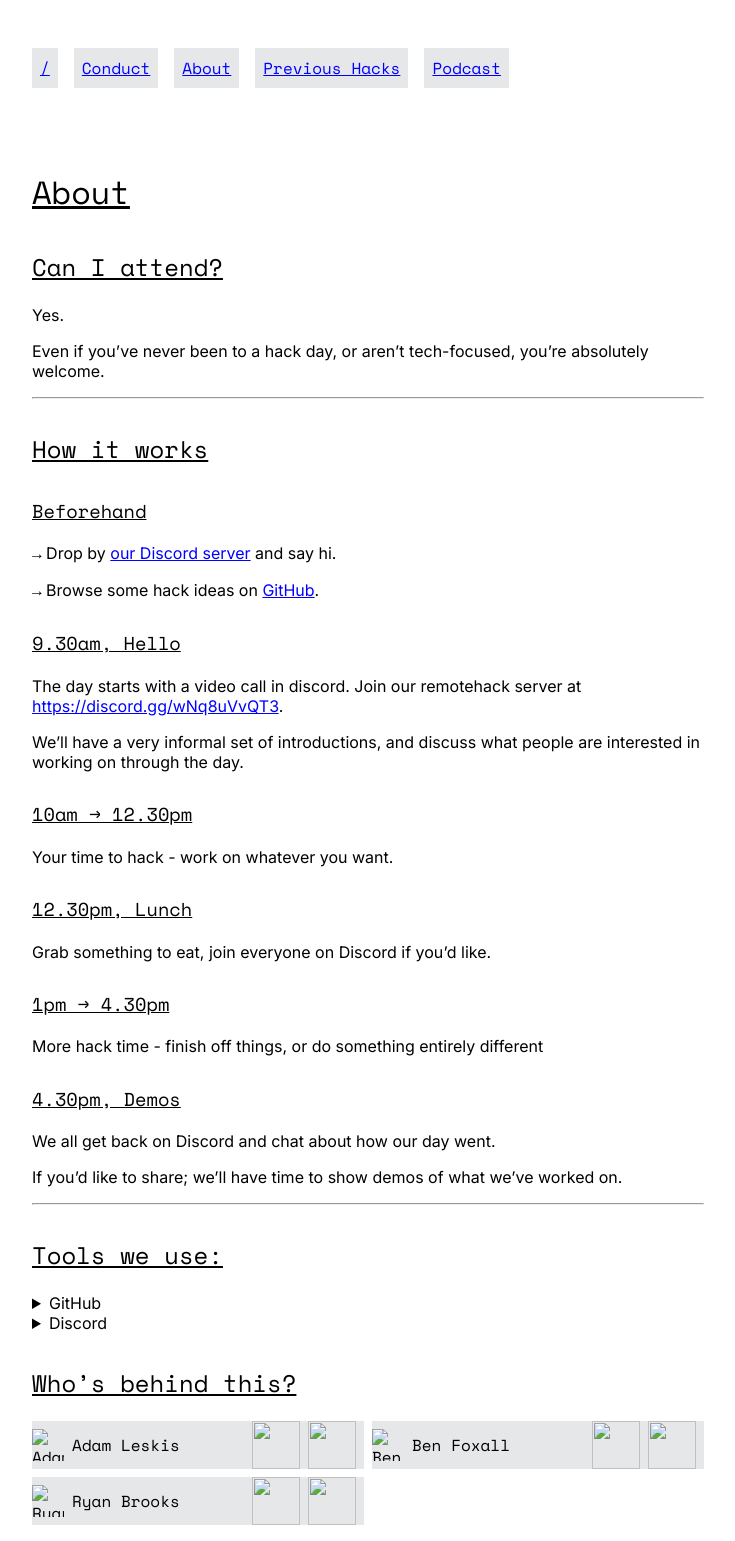
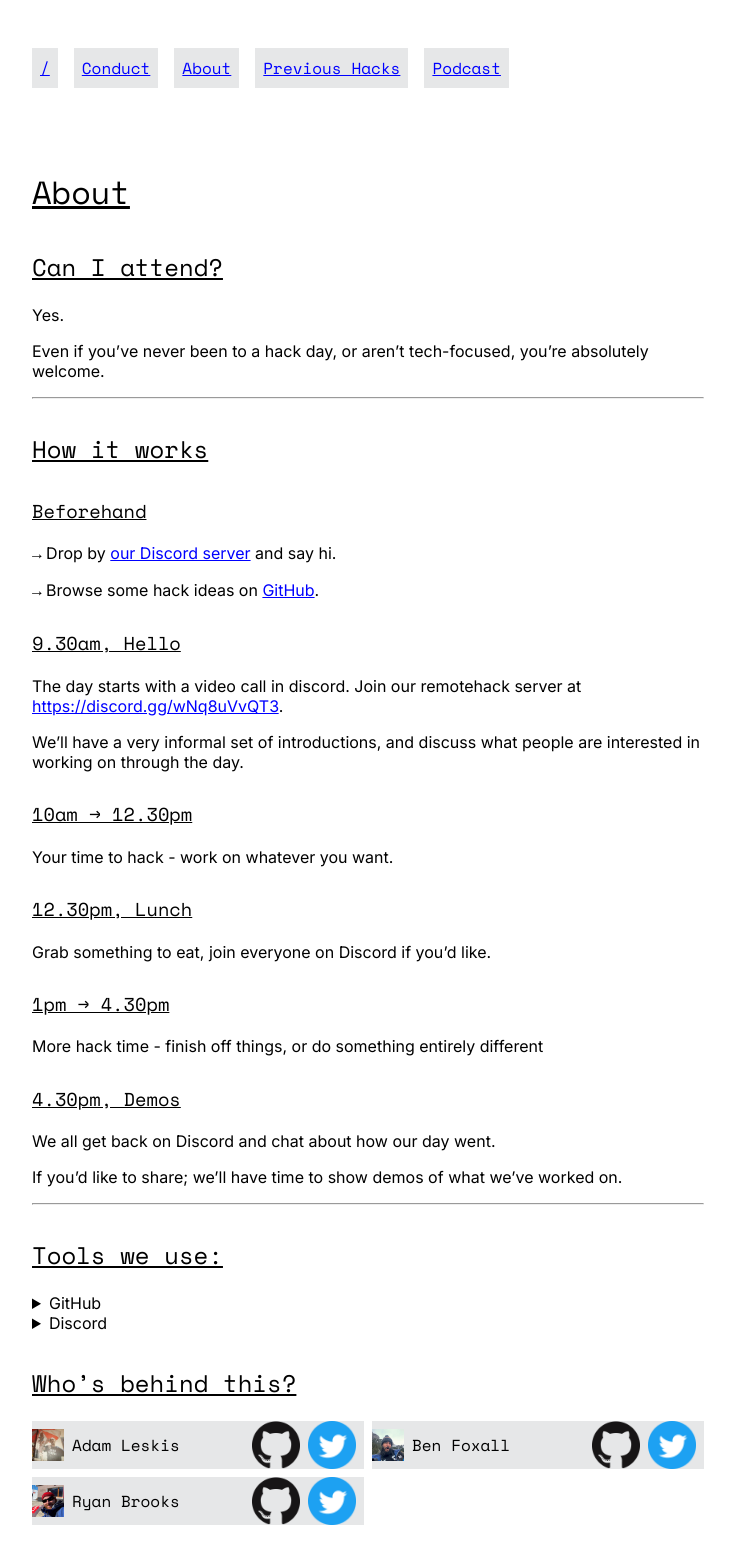
Before and after one commit to remotehack/remotehack.github.io, a Jekyll site: the page built from pages/about.md, in a window 1280 px wide. Shown: the whole page, without its empty margins (272-1007 px from the left). Built offline with Jekyll 4.4.1, drawn with Linux system fonts in a browser that asks for light colours.

Commit message:
Fix broken hat section on /about/

```diff
--- a/pages/about.md
+++ b/pages/about.md
@@ -71,44 +71,44 @@ If you'd like to share; we'll have time to show demos of what we've worked on.
 
 <ul class="🎩">
   <li>
-    <img src="images/AdamAndHat-small.jpg" alt="Adam Leskis wearing a hat">
+    <img src="{{ 'images/AdamAndHat-small.jpg' | absolute_url }}" alt="Adam Leskis wearing a hat">
     <span>Adam Leskis</span>
 
     <a href="https://github.com/lpmi-13/" class="📣" aria-label="Adam on Github">
-      <img class="gh" src="./images/gh.png" alt="" width="16" height="16" />
+      <img class="gh" src="{{ 'images/gh.png' | absolute_url }}" alt="" width="16" height="16" />
       <span class="sr-only">Adam on GitHub</span>
     </a>
     <a href="https://twitter.com/BaronVonLeskis" class="📣" aria-label="Adam on Twitter">
-      <img src="./images/tw.png" alt="" width="16" height="16" />
+      <img src="{{ 'images/tw.png' | absolute_url }}" alt="" width="16" height="16" />
       <span class="sr-only">Adam on twitter</span>
     </a>
 
   </li>
 
   <li>
-    <img src="images/BenPlusHat-small.jpg" alt="Ben Foxall wearing a hat">
+    <img src="{{ 'images/BenPlusHat-small.jpg' | absolute_url }}" alt="Ben Foxall wearing a hat">
     <span>Ben Foxall</span>
 
     <a href="https://github.com/benfoxall/" class="📣" aria-label="Ben on Github">
-      <img class="gh" src="./images/gh.png" alt="" width="16" height="16" />
+      <img class="gh" src="{{ 'images/gh.png' | absolute_url }}" alt="" width="16" height="16" />
       <span class="sr-only">Ben on GitHub</span>
     </a>
     <a href="https://twitter.com/benjaminbenben" class="📣" aria-label="Ben on Twitter">
-      <img src="./images/tw.png" alt="" width="16" height="16" />
+      <img src="{{ 'images/tw.png' | absolute_url }}" alt="" width="16" height="16" />
       <span class="sr-only">Ben on twitter</span>
     </a>
 
   </li>
 
   <li>
-    <img src="images/RyanAlsoWithAHat-small.jpg" alt="Ryan Brooks, also wearing a hat">
+    <img src="{{ 'images/RyanAlsoWithAHat-small.jpg' | absolute_url }}" alt="Ryan Brooks, also wearing a hat">
     <span>Ryan Brooks</span>
     <a href="https://github.com/spikeheap/" class="📣" aria-label="Ryan on Github">
-      <img class="gh" src="./images/gh.png" alt="" />
+      <img class="gh" src="{{ 'images/gh.png' | absolute_url }}" alt="" />
       <span class="sr-only">Ryan on GitHub</span>
     </a>
     <a href="https://twitter.com/spikeheap" class="📣" aria-label="Ryan on Twitter">
-      <img src="./images/tw.png" alt="" />
+      <img src="{{ 'images/tw.png' | absolute_url }}" alt="" />
       <span class="sr-only">Ryan on twitter</span>
     </a>
   </li>
```
